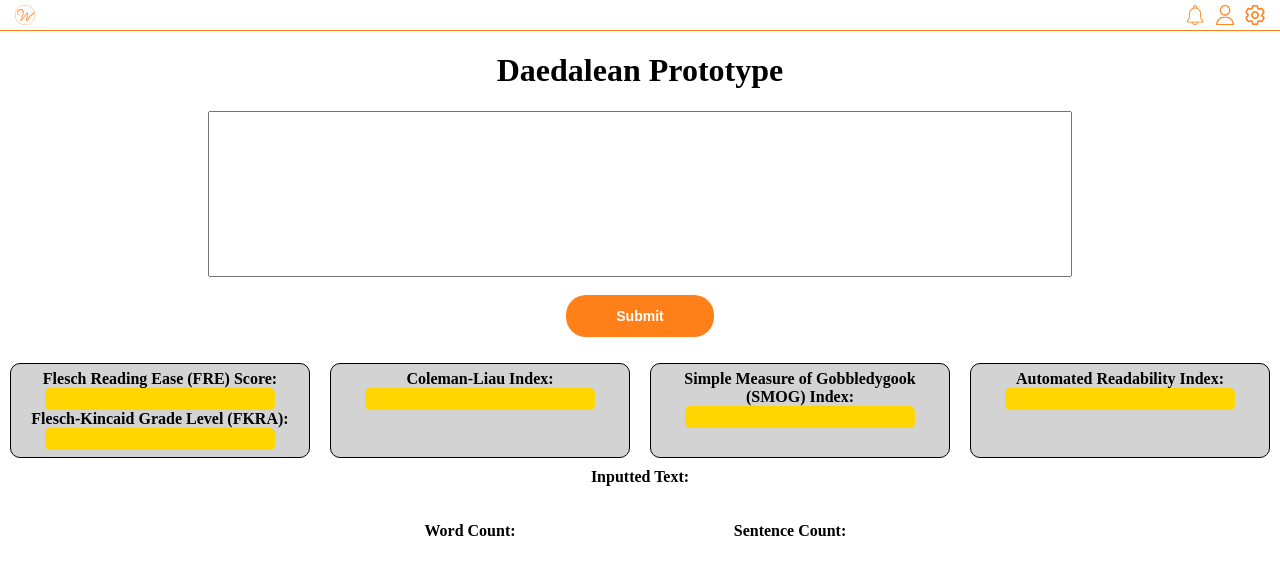
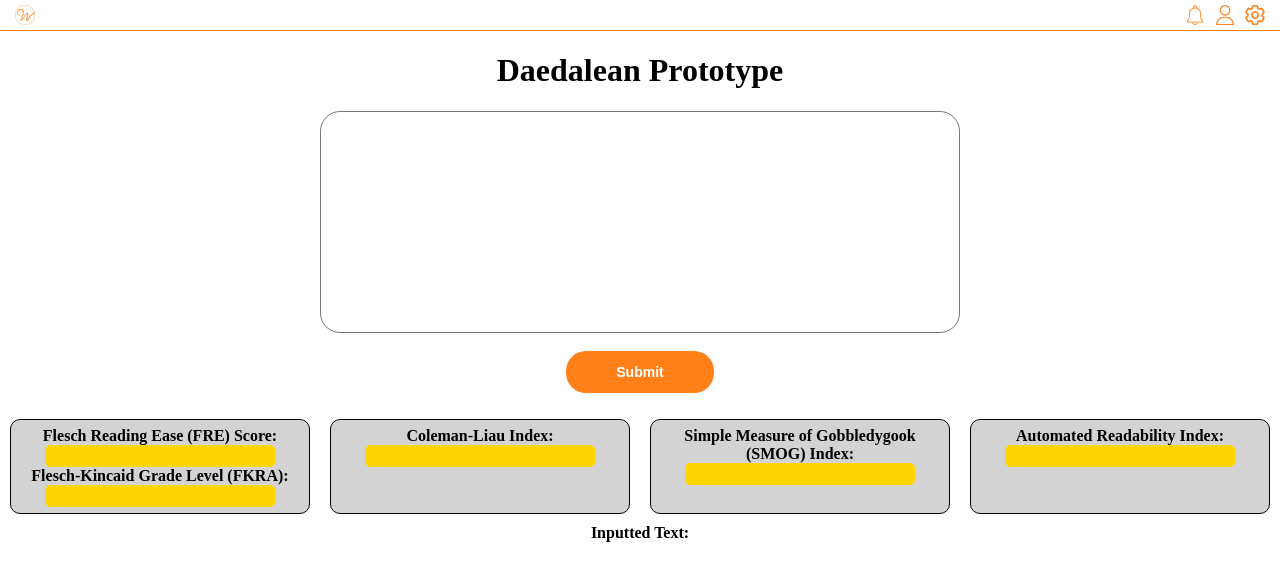
Before and after one commit to Hungr-yy/DaedaleanProj, a Django app: page / in a window 1280 px wide. Shown: the top 573 px of the page. Run offline with Django 4.2, Linux system fonts and the light colour scheme.

Commit message:
Update index.html

```diff
--- a/templates/index.html
+++ b/templates/index.html
@@ -66,6 +66,10 @@
             font-size: 14px;
             font-weight: normal;
             resize: none;
+            padding: 10px;
+            border-radius: 20px;
+            width: 50%;
+            height: 30%;
         }
 
         .input {
```
